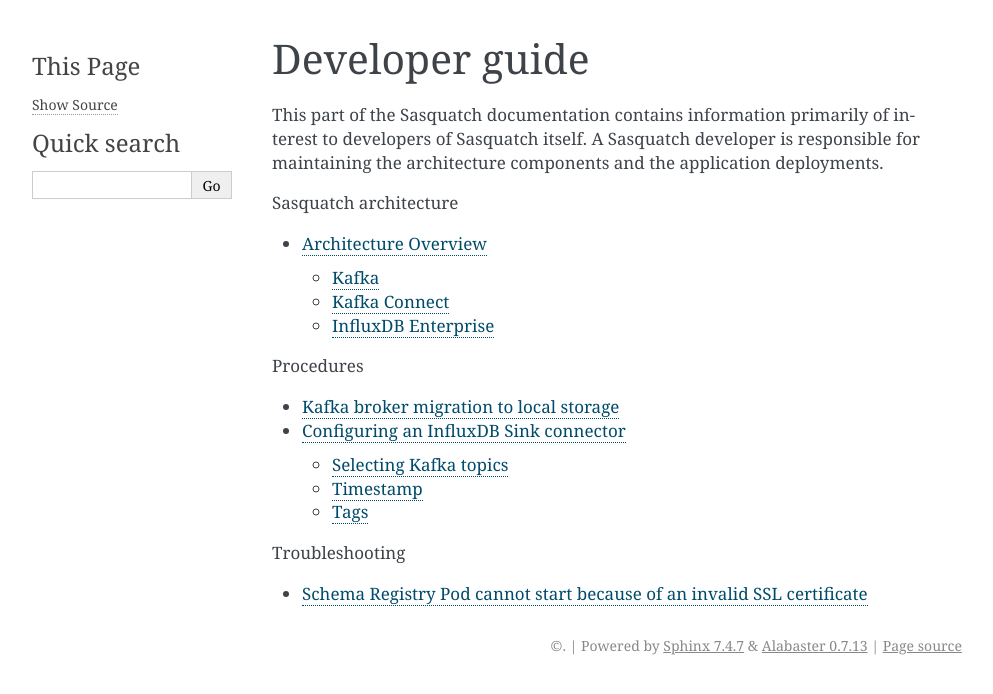
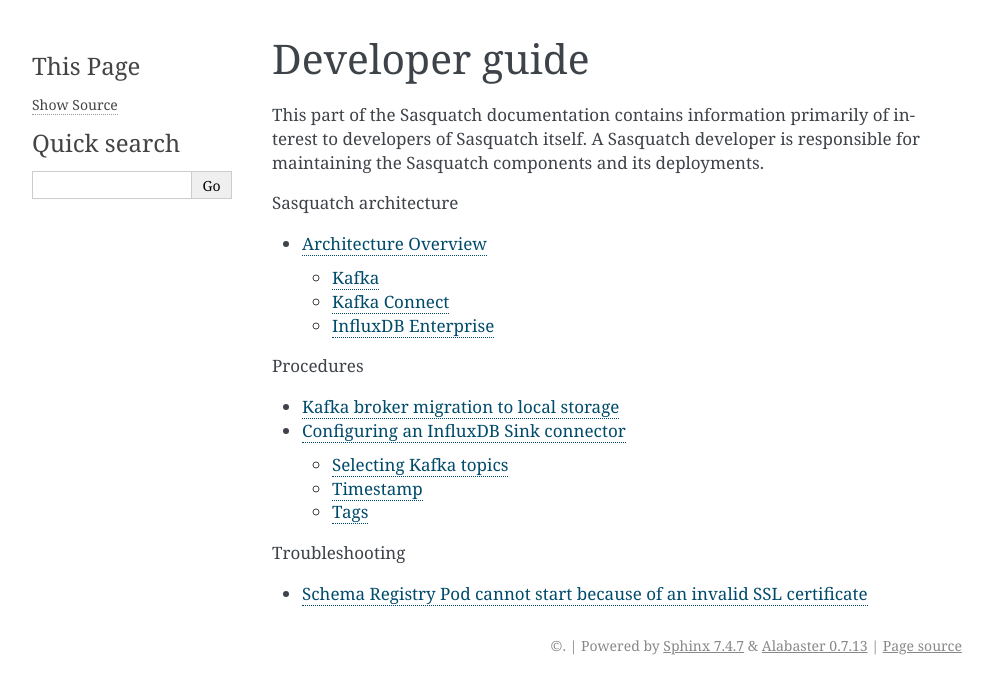
Before and after one commit to lsst-sqre/sasquatch, a Sphinx documentation site: the page built from docs/developer-guide/index.rst, in a window 1280 px wide. Shown: the top 694 px of the page, without its empty margins (148-1141 px from the left). Built offline with Sphinx 7.4.7, drawn with Linux system fonts in a browser that asks for light colours.

Commit message:
Update index.rst

```diff
--- a/docs/developer-guide/index.rst
+++ b/docs/developer-guide/index.rst
@@ -3,7 +3,7 @@
 ###############
 
 This part of the Sasquatch documentation contains information primarily of interest to developers of Sasquatch itself.
-A Sasquatch developer is responsible for maintaining the architecture components and the application deployments.
+A Sasquatch developer is responsible for maintaining the Sasquatch components and its deployments.
 
 
 .. toctree::
```
